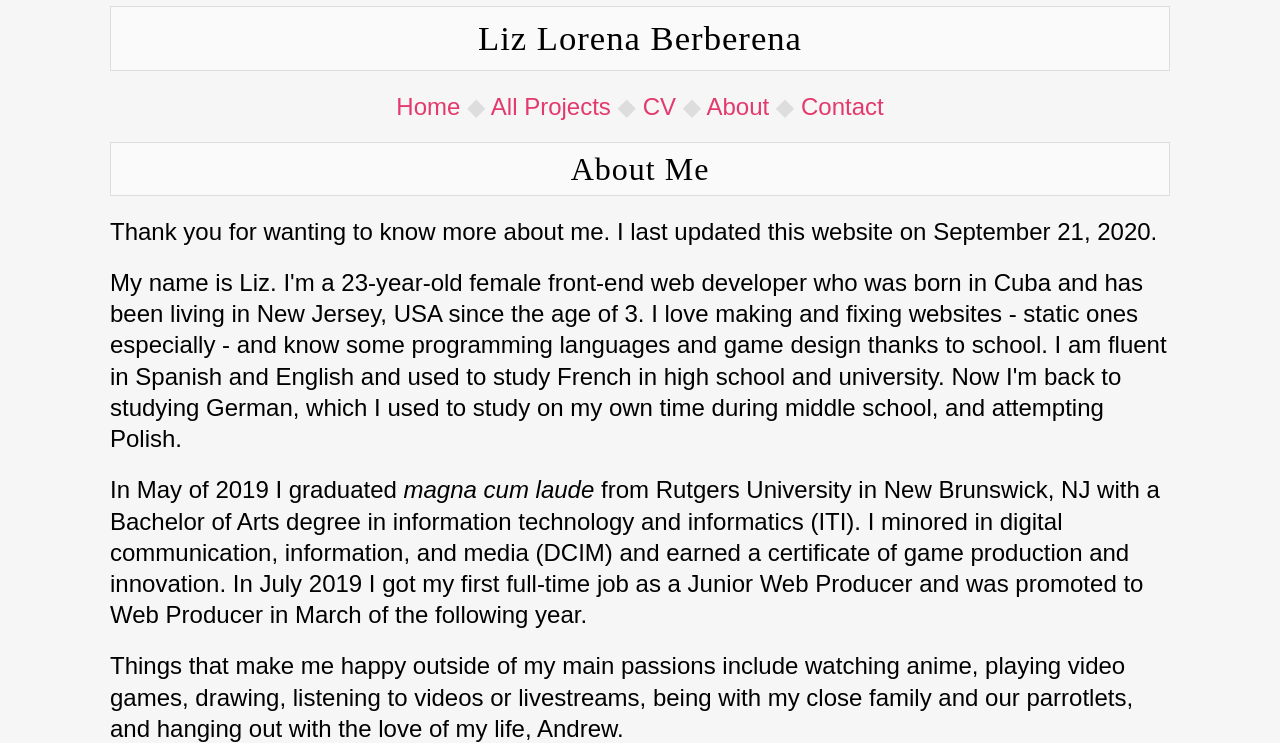
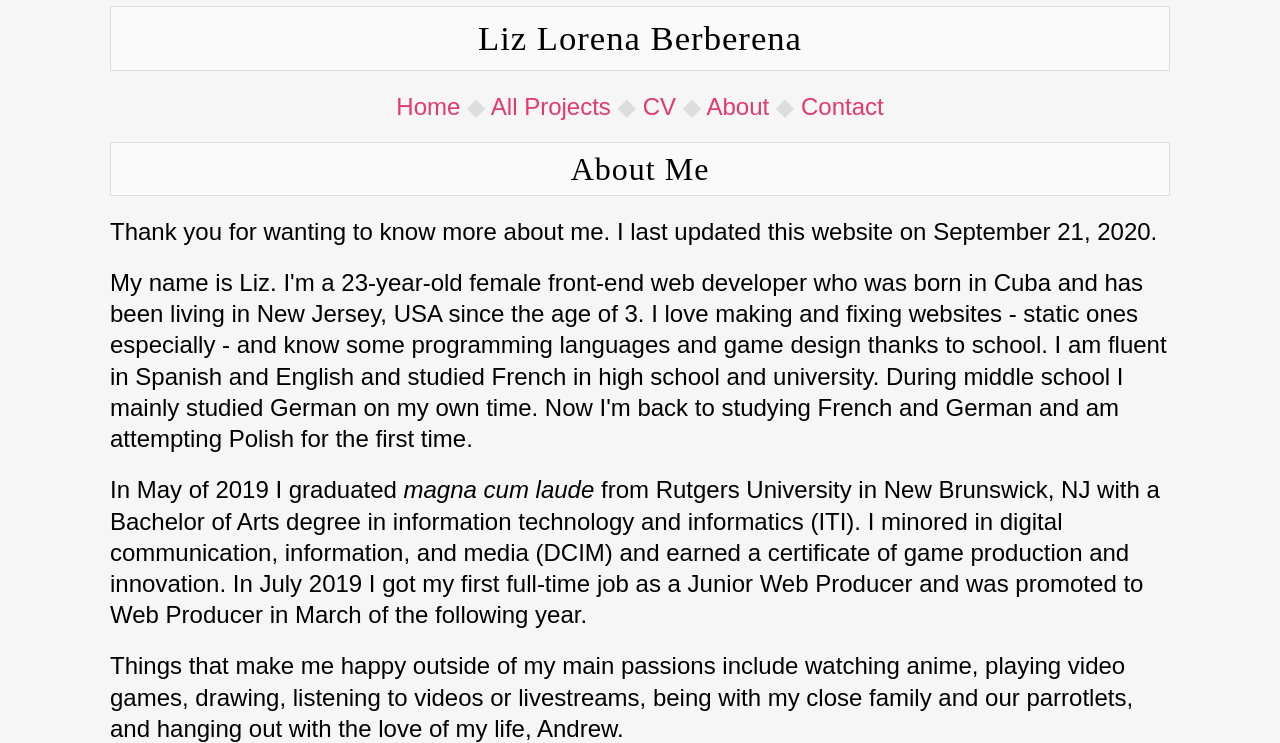
Before and after one commit to liz-lorena/2020, a Jekyll site: the page built from about/index.html, in a window 1280 px wide and 900 px high, cut to the strip 157-900 px from the top of the window. Built offline with Jekyll 4.4.1, drawn with Linux system fonts in a browser that asks for light colours.

Commit message:
Update index.html

```diff
--- a/about/index.html
+++ b/about/index.html
@@ -9,7 +9,7 @@
 
 <p>Thank you for wanting to know more about me. I last updated this website on {{ site.time | date: '%B %d, %Y' }}.</p>
 
-    <p>My name is Liz. I'm a 23-year-old female front-end web developer who was born in Cuba and has been living in New Jersey, USA since the age of 3. I love making and fixing websites - static ones especially - and know some programming languages and game design thanks to school. I am fluent in Spanish and English and used to study French in high school and university. Now I'm back to studying German, which I used to study on my own time during middle school, and attempting Polish.</p>
+    <p>My name is Liz. I'm a 23-year-old female front-end web developer who was born in Cuba and has been living in New Jersey, USA since the age of 3. I love making and fixing websites - static ones especially - and know some programming languages and game design thanks to school. I am fluent in Spanish and English and studied French in high school and university. During middle school I mainly studied German on my own time. Now I'm back to studying French and German and am attempting Polish for the first time.</p>
 
 <p>In May of 2019 I graduated <em>magna cum laude</em> from Rutgers University in New Brunswick, NJ with a Bachelor of Arts degree in information technology and informatics (ITI). I minored in digital communication, information, and media (DCIM) and earned a certificate of game production and innovation. In July 2019 I got my first full-time job as a Junior Web Producer and was promoted to Web Producer in March of the following year.</p>
 
```
